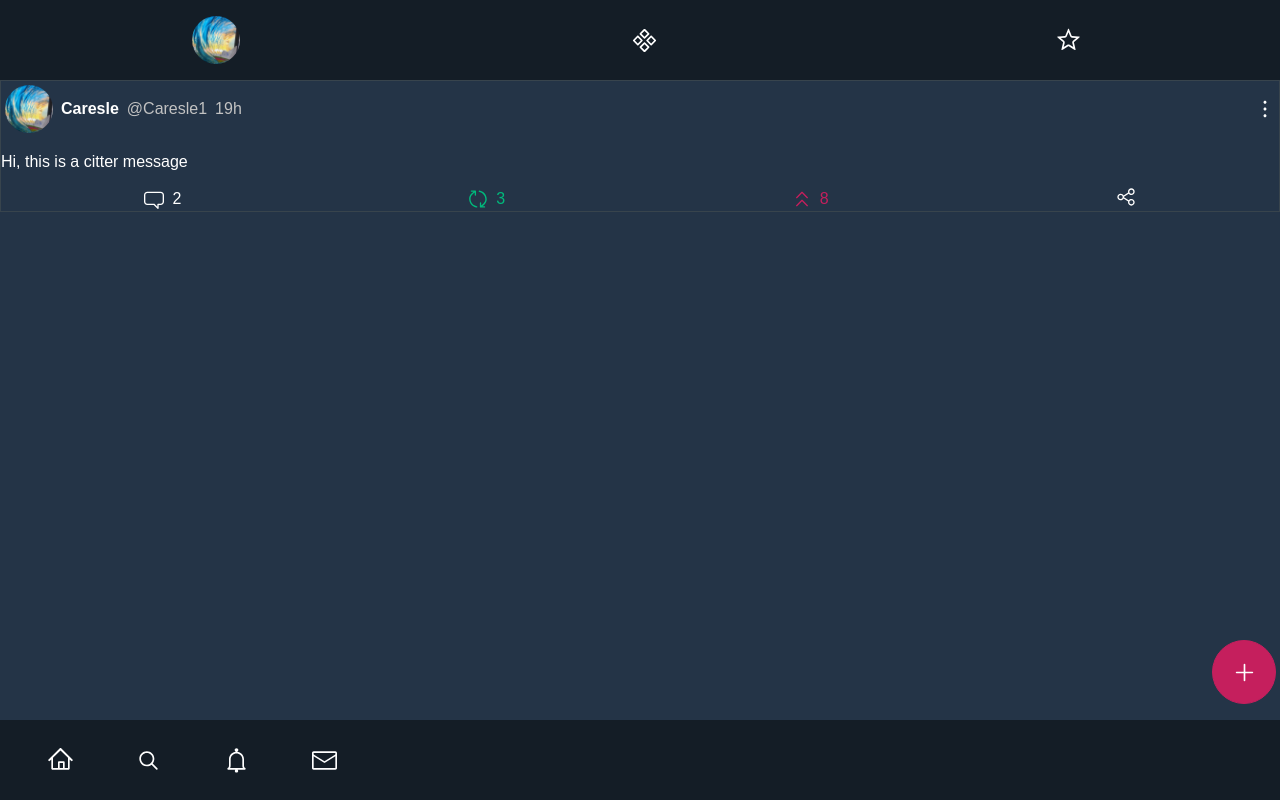
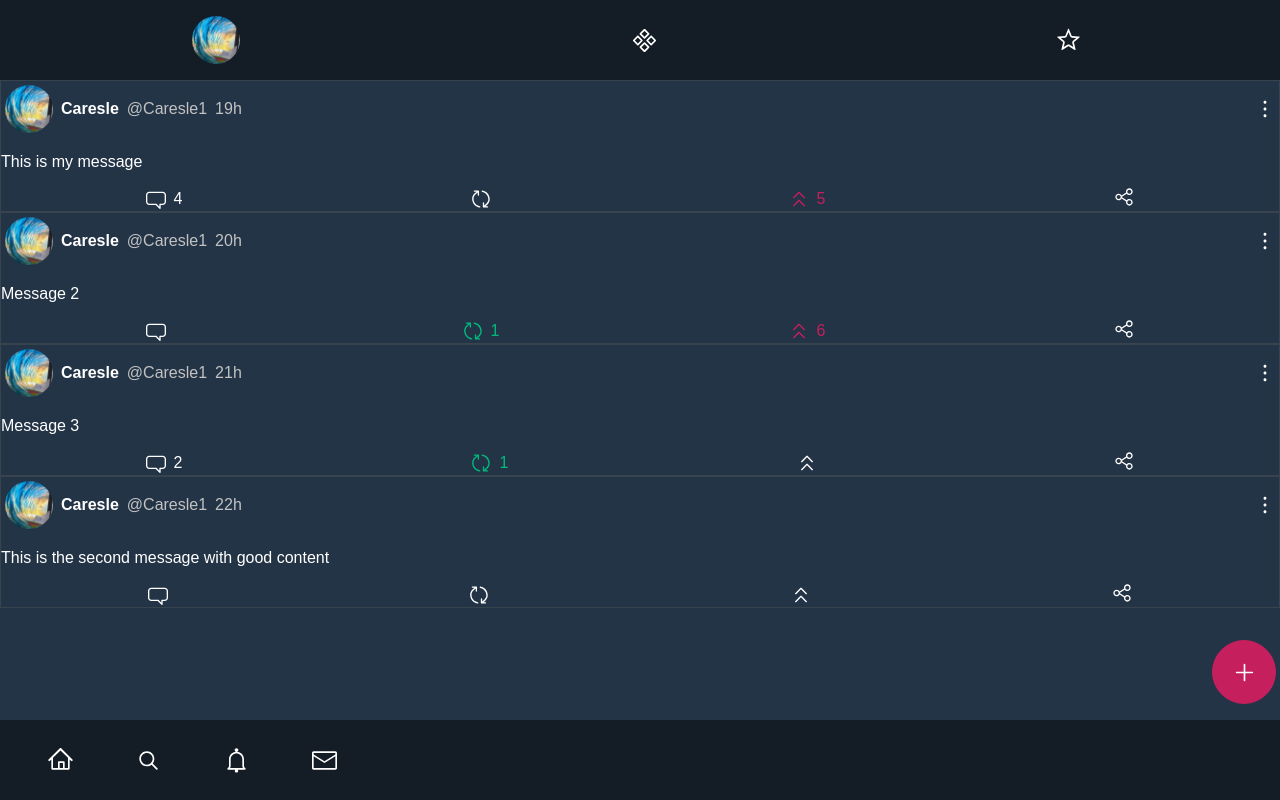
Before and after one commit to Caresle-Archive/citter, a React (Create React App) app in the folder client/: page / in a window 1280 px wide. Built offline with nearby package versions, Linux system fonts and the light colour scheme.

Commit message:
Add dynamic data

```diff
--- a/client/src/components/BottomBar/BottomBar.css
+++ b/client/src/components/BottomBar/BottomBar.css
@@ -41,7 +41,7 @@
 	filter: brightness(140%);
 }
 
-.icon-big:hover, .icon-small {
+.icon-big:hover, .icon-small:hover {
 	cursor: pointer;
 }
 
--- a/client/src/components/Content/ButtonCittear/ButtonCittear.css
+++ b/client/src/components/Content/ButtonCittear/ButtonCittear.css
@@ -5,7 +5,6 @@
 }
 
 .btn-round {
-	display: fixed;
 	width: 64px;
 	height: 64px;
 	border-radius: 50%;
@@ -18,7 +17,6 @@
 	position: absolute;
 	bottom: 12vh;
 	margin-right: 4px;
-
 }
 
 .btn-round:hover {
--- a/client/src/components/Content/CitterMessage/CitterMessage.jsx
+++ b/client/src/components/Content/CitterMessage/CitterMessage.jsx
@@ -2,20 +2,14 @@ import './CitterMessage.css'
 import SocialMessageInfo from './SocialMessageInfo.jsx'
 import UserInfoHeader from './UserInfoHeader.jsx'
 
-const CitterMessage = () => {
+const CitterMessage = ({ data }) => {
 	return (
 		<div className="citter-message-card">
-			<UserInfoHeader userData={
-				{
-					name: 'Caresle',
-					username: '@Caresle1',
-					time: '19h'
-				}
-			}/>
+			<UserInfoHeader userData={data.user}/>
 			<p>
-				Hi, this is a citter message
+				{data.message}
 			</p>
-			<SocialMessageInfo />
+			<SocialMessageInfo social={data.social}/>
 		</div>
 	)
 }
--- a/client/src/components/Content/CitterMessage/SocialMessageInfo.jsx
+++ b/client/src/components/Content/CitterMessage/SocialMessageInfo.jsx
@@ -5,21 +5,33 @@ import {
 	Share1Icon
 } from '@radix-ui/react-icons'
 
-const SocialMessageInfo = () => {
+const SocialMessageInfo = ({ social }) => {
+	const comments = (social.comments > 0) ? social.comments : ' '
+	const shares = (social.shares > 0) ? social.shares : ' '
+	const likes = (social.likes > 0) ? social.likes : ' '
+
+	const classesShare = (shares !== ' ')
+		? 'social-item social-item-green'
+		: 'social-item'
+
+	const classesLikes = (likes !== ' ')
+		? 'social-item social-item-red'
+		: 'social-item'
+
 	return (
 		<div className="social-info-container">
 			<div className="social-item">
 				<ChatBubbleIcon className="icon-small" />
-				<span>2</span>
+				<span>{comments}</span>
 			</div>
-			<div className="social-item social-item-green">
+			<div className={classesShare}>
 				<UpdateIcon className="icon-small"/>
-				<span>3</span>
+				<span>{shares}</span>
 			</div>
 
-			<div className="social-item social-item-red">
+			<div className={classesLikes}>
 				<DoubleArrowUpIcon className="icon-small"/>
-				<span>8</span>
+				<span>{likes}</span>
 			</div>
 
 			<div>
--- a/client/src/components/Content/ContentContainer.jsx
+++ b/client/src/components/Content/ContentContainer.jsx
@@ -2,12 +2,73 @@ import ButtonCittear from "./ButtonCittear/ButtonCittear.jsx"
 import CitterMessage from "./CitterMessage/CitterMessage.jsx"
 import './ContentContainer.css'
 
-
+const citterMessage = [
+	{
+		id: 1,
+		user: {
+			name: 'Caresle',
+			username: '@Caresle1',
+			time: '19h'
+		},
+		message: 'This is my message',
+		social: {
+			comments: 4,
+			shares: 0,
+			likes: 5
+		}
+	},
+	{
+		id: 2,
+		user: {
+			name: 'Caresle',
+			username: '@Caresle1',
+			time: '20h'
+		},
+		message: 'Message 2',
+		social: {
+			comments: 0,
+			shares: 1,
+			likes: 6
+		}
+	},
+	{
+		id: 3,
+		user: {
+			name: 'Caresle',
+			username: '@Caresle1',
+			time: '21h'
+		},
+		message: 'Message 3',
+		social: {
+			comments: 2,
+			shares: 1,
+			likes: 0
+		}
+	},
+	{
+		id: 4,
+		user: {
+			name: 'Caresle',
+			username: '@Caresle1',
+			time: '22h'
+		},
+		message: 'This is the second message with good content',
+		social: {
+			comments: 0,
+			shares: 0,
+			likes: 0
+		}
+	}
+]
 const ContentContainer = () => {
 	return (
 		<div className="content-container">
+			{
+				citterMessage.map(e => {
+					return <CitterMessage key={e.id} data={e} />
+				})
+			}
 			<ButtonCittear />
-			<CitterMessage />
 		</div>
 	)
 }
```
